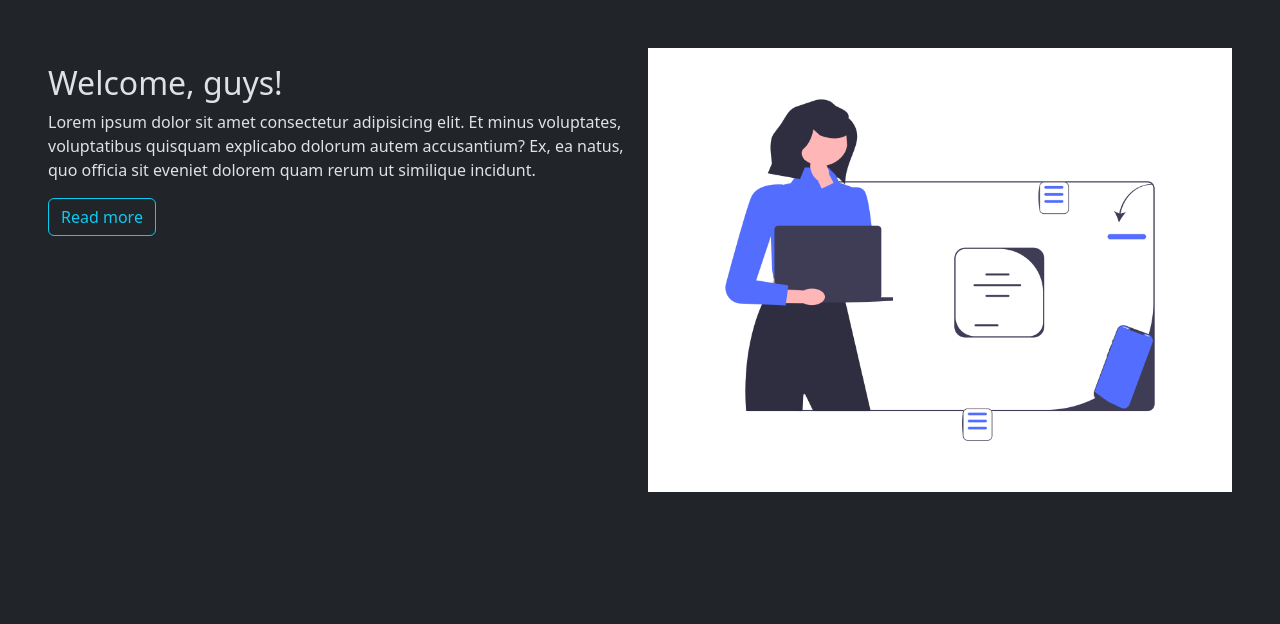
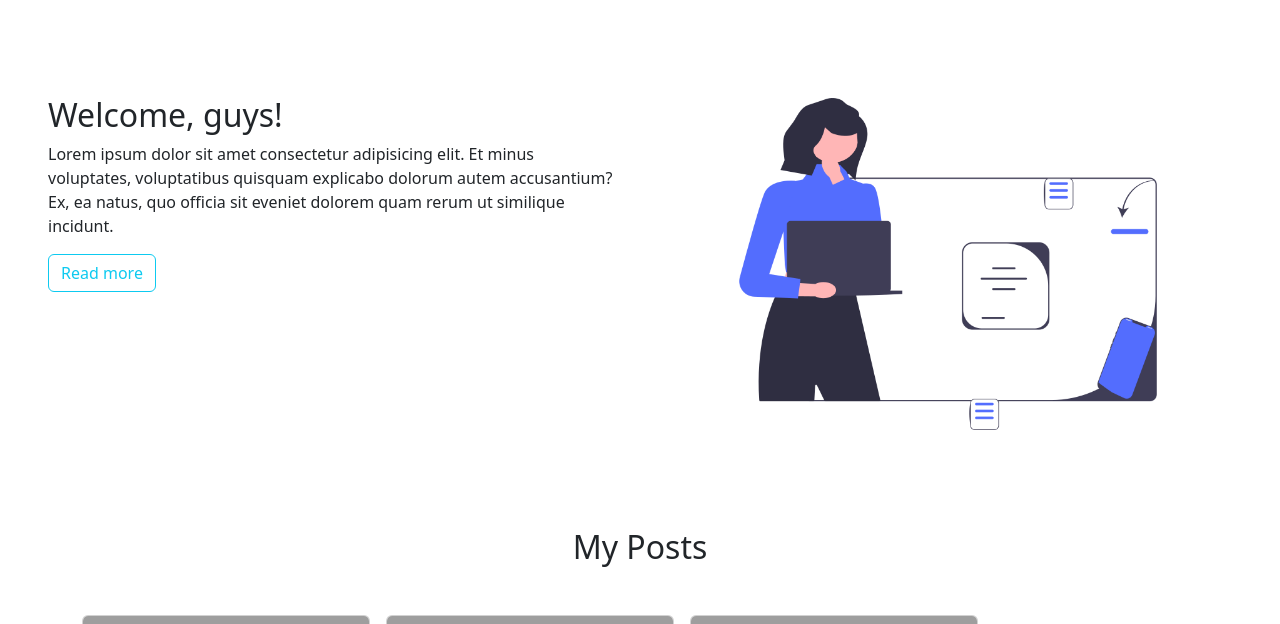
Before and after one commit to duong2604/myweb, a Django app: page /posts/ in a window 1280 px wide. Shown: the part 56-680 px from the top of the page. Before the commit the page ends 548 px from the top, so only its background shows below. Run offline with Django 5.2, Linux system fonts and the light colour scheme; grey boxes are pictures that could not be loaded.

Commit message:
buoi so 10

```diff
--- /dev/null
+++ b/posts/templates/item.html
@@ -0,0 +1,8 @@
+<div class="card" style="width: 18rem;">
+    <img src="{{ item.image }}" class="card-img-top" alt="...">
+    <div class="card-body">
+      <h5 class="card-title">{{ item.name}}</h5>
+      <p class="card-text">{{item.desc}}</p>
+      <a href="#" class="btn btn-primary">Add to card</a>
+    </div>
+  </div>
--- a/posts/templates/post_homepage.html
+++ b/posts/templates/post_homepage.html
@@ -1,7 +1,7 @@
 {% load static %}
 
 <!DOCTYPE html>
-<html lang="en" data-bs-theme="dark">
+<html lang="en" data-bs-theme="light">
   <head>
     <meta charset="UTF-8" />
     <meta name="viewport" content="width=device-width, initial-scale=1.0" />
@@ -16,10 +16,14 @@
       href="https://cdnjs.cloudflare.com/ajax/libs/font-awesome/6.5.1/css/all.min.css"
     />
     {% comment %} font google {% endcomment %}
-    <link rel="preconnect" href="https://fonts.googleapis.com">
-    <link rel="preconnect" href="https://fonts.gstatic.com" crossorigin>
-    <link href="https://fonts.googleapis.com/css2?family=Poppins:ital,wght@0,100;0,200;0,300;0,400;0,500;0,600;0,700;0,800;0,900;1,100;1,200;1,300;1,400;1,500;1,600;1,700;1,800;1,900&display=swap" rel="stylesheet">
-    <link rel="stylesheet" href="{% static 'css/style.css' %}">
+    <link rel="preconnect" href="https://fonts.googleapis.com" />
+    <link rel="preconnect" href="https://fonts.gstatic.com" crossorigin />
+    <link
+      href="https://fonts.googleapis.com/css2?family=Poppins:ital,wght@0,100;0,200;0,300;0,400;0,500;0,600;0,700;0,800;0,900;1,100;1,200;1,300;1,400;1,500;1,600;1,700;1,800;1,900&display=swap"
+      rel="stylesheet"
+    />
+    <link rel="stylesheet" href="{% static 'css/style.css' %}" />
+  </head>
   <body>
     <header>
       <nav
@@ -78,19 +82,30 @@
     </header>
 
     <main>
-      <section id="banner" class="d-flex gap-3 p-5">
-        <div class="w-50 py-3">
+      <section id="banner" class="d-flex gap-lg-5 p-5">
+        <div class="w-50 py-md-3 py-lg-5">
           <h2>Welcome, guys!</h2>
-          <p class="fw-ligth">Lorem ipsum dolor sit amet consectetur adipisicing elit.
-            Et minus voluptates, voluptatibus quisquam explicabo dolorum autem accusantium? Ex, ea natus, quo officia sit eveniet dolorem quam rerum ut similique incidunt.
+          <p class="fw-ligth">
+            Lorem ipsum dolor sit amet consectetur adipisicing elit. Et minus
+            voluptates, voluptatibus quisquam explicabo dolorum autem
+            accusantium? Ex, ea natus, quo officia sit eveniet dolorem quam
+            rerum ut similique incidunt.
           </p>
           <button class="btn btn-outline-info">Read more</button>
         </div>
-       <div class="w-50">
-        <img src="{% static 'images/hero.png' %}" alt="" class="w-100">
+        <div class="w-50">
+          <img src="{% static 'images/hero.png' %}" alt="" class="w-100" />
+        </div>
+      </section>
+
+      <section >
+        <h2 class="text-center mb-5"> My Posts</h2>
+       <div class="container d-flex flex-wrap justify-content-start align-item-center gap-3">
+        {% for item in data %}
+            {% include "./item.html" %}
+        {% endfor %}
        </div>
       </section>
-
     </main>
 
     <footer></footer>
--- a/posts/urls.py
+++ b/posts/urls.py
@@ -5,3 +5,6 @@ from . import views
 urlpatterns = [
     path("", views.posts_list)
 ]
+
+
+# http://127.0.0.1:8000/posts
--- a/posts/views.py
+++ b/posts/views.py
@@ -1,5 +1,73 @@
 from django.shortcuts import render
+
+# get data from  database
+product = [
+  {
+    "name": "Samsung Galaxy S20",
+    "price": 1999,
+    "desc": "Powerful smartphone",
+    "image": "https://picsum.photos/200"
+  },
+  {
+    "name": "iRobot Roomba i7+",
+    "price": 799,
+    "desc": "Smart robot vacuum cleaner",
+    "image": "https://picsum.photos/200" # Replace with actual image URL
+  },
+  {
+    "name": "Sony WH-1000XM4 Wireless Headphones",
+    "price": 349,
+    "desc": "Noise-canceling headphones",
+    "image": "https://picsum.photos/200" # Replace with actual image URL
+  },
+  {
+    "name": "Instant Pot Duo Crisp 11-in-1 Electric Pressure Cooker",
+    "price": 129,
+    "desc": "Multifunctional kitchen appliance",
+    "image": "https://picsum.photos/200" # Replace with actual image URL
+  },
+  {
+    "name": "Fitbit Sense Advanced Health & Fitness Smartwatch",
+    "price": 299,
+    "desc": "Tracks health metrics and activity",
+    "image": "https://picsum.photos/200" # Replace with actual image URLs for remaining items
+  },
+  {
+    "name": "Nintendo Switch OLED Gaming Console",
+    "price": 349,
+    "desc": "Portable console with vibrant display",
+    "image": "https://picsum.photos/200" # Replace with actual image URL
+  },
+  {
+    "name": "Samsung 43-inch Class Crystal UHD (TU-8000 Series) Smart TV",
+    "price": 399,
+    "desc": "Large screen with vivid colors",
+    "image": "https://picsum.photos/200" # Replace with actual image URL
+  },
+  {
+    "name": "Google Nest Hub (2nd Gen) Smart Display",
+    "price": 99,
+    "desc": "Voice-controlled smart speaker with screen",
+    "image": "https://picsum.photos/200" # Replace with actual image URL
+  },
+  {
+    "name": "Nespresso VertuoPlus Deluxe Coffee & Espresso Machine",
+    "price": 199,
+    "desc": "Brews various coffee styles",
+    "image": "https://picsum.photos/200" # Replace with actual image URL
+  },
+  {
+    "name": "Tempur-Pedic Cloud Supreme Breeze King Size Mattress",
+    "price": 3499,
+    "desc": "Luxury memory foam mattress",
+    "image": "https://picsum.photos/200" # Replace with actual image URL
+  }
+]
+
+
 
 # Create your views here.
 def posts_list(request):
-    return render(request, "post_homepage.html")
+    return render(request, "post_homepage.html",{
+        "data": product
+    })
```
